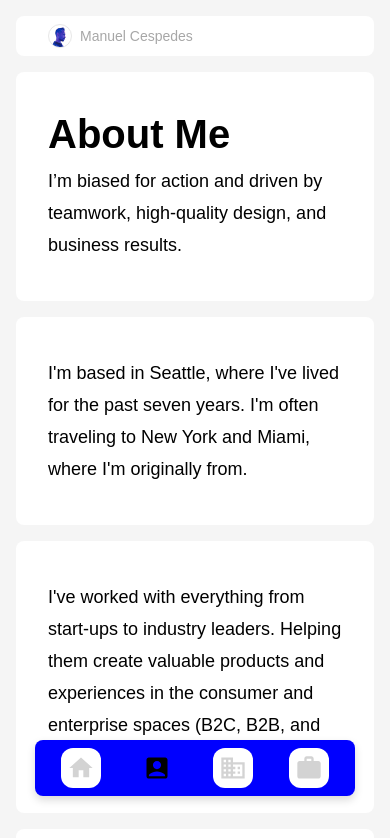
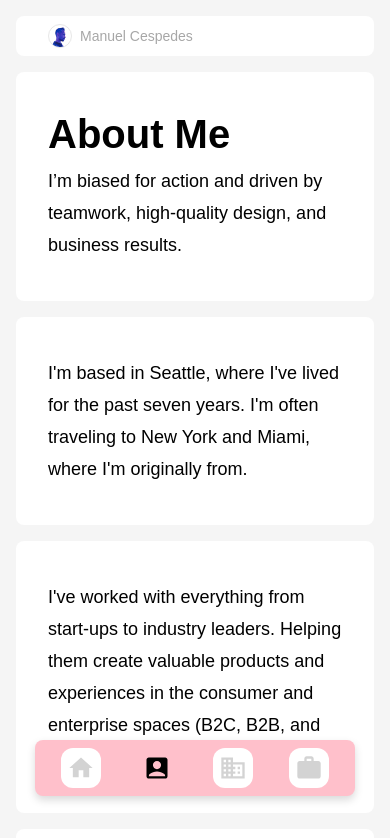
Before and after one commit to mgcesp/mc-folio, a React (Create React App) app: page /about in a window 390 px wide. Shown: the top 838 px of the page. Built offline with nearby package versions, Linux system fonts and the light colour scheme.

Commit message:
mobile testing

```diff
--- a/src/components/Tabbar/Tabbar.scss
+++ b/src/components/Tabbar/Tabbar.scss
@@ -1,9 +1,10 @@
 .tabbar {
-    position: sticky;
+    // position: sticky;
+    position: absolute;
     bottom: 48px;
     margin: 0 auto;
-    // left: 50%;
-    // transform: translateX(-50%);
+    left: 50%;
+    transform: translateX(-50%);
     width: 100%;
     max-width: 320px;
 
@@ -24,7 +25,7 @@
     .wrapper {
         width: 100%;
         // background: white;
-        background: blue;
+        background: pink;
         display: flex;
         padding: 8px;
         border-radius: 8px;
```
